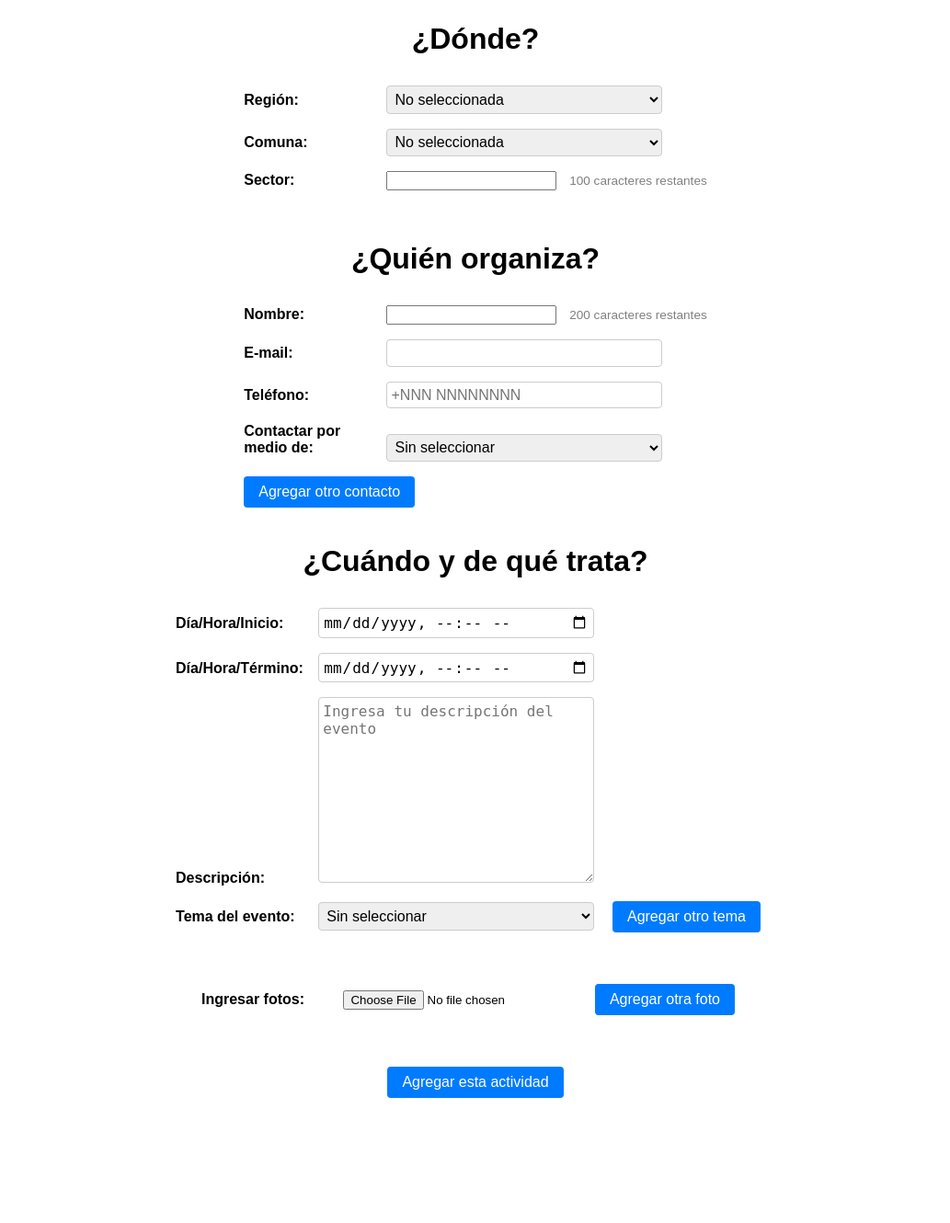
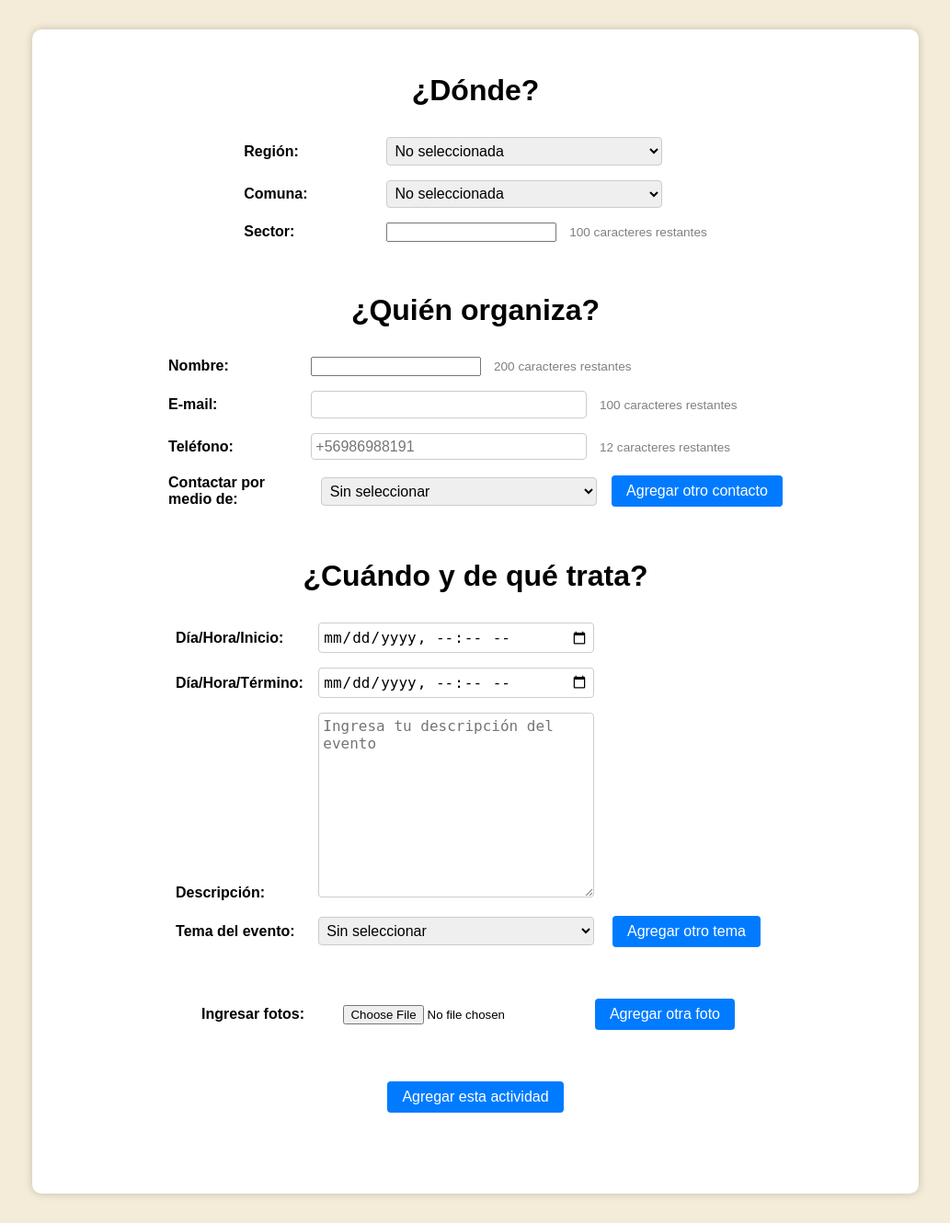
Before and after one commit to chocomountain1/desarrollo_web_camilo_alvarez, a Flask app: page /add_activity in a window 1280 px wide. Shown: the whole page at 92% size, without its empty margins (123-1156 px from the left). Before the commit the page ends 1194 px from the top, so only its background shows below. Run offline with Flask 3, Linux system fonts and the light colour scheme.

Commit message:
feature validador.js: the selects and inputs now can be seen in line with the original ones

```diff
--- a/tarea2/flask_app/templates/formulario_agregar_actividades.html
+++ b/tarea2/flask_app/templates/formulario_agregar_actividades.html
@@ -6,34 +6,51 @@
     <style>
         body {
             font-family: Arial, sans-serif;
+            background-color: #f4ecd8; /* Sepia */
+            margin: 0;
+            padding: 2rem;
         }
+
+        #form-container {
+            background: white;
+            border-radius: 10px;
+            box-shadow: 0 0 10px rgba(0, 0, 0, 0.2);
+            max-width: 900px;
+            margin: auto;
+            padding: 2rem;
+        }
+
         h1 {
-            display: flex;
-            justify-content: center;
-            margin-top: 1.5rem;
+            text-align: center;
+            margin-top: 1rem;
             margin-bottom: 1rem;
         }
+
         form {
-            max-width: 800px;
-            margin: auto;
+            width: 100%;
         }
+
         ul {
             list-style: none;
             padding-left: 0;
         }
+
         div.centered {
             display: flex;
             justify-content: center;
             margin-bottom: 1.5rem;
         }
+
         li {
             margin-bottom: 1rem;
         }
+
         label {
             display: inline-block;
             width: 150px;
             font-weight: bold;
         }
+
         input[type="text"],
         input[type="email"],
         input[type="tel"],
@@ -47,14 +64,17 @@
             font-size: 1rem;
             box-sizing: border-box;
         }
+
         textarea {
             resize: vertical;
         }
+
         small {
             margin-left: 10px;
             color: gray;
             font-size: 0.85rem;
         }
+
         button {
             padding: 0.5rem 1rem;
             background-color: #007bff;
@@ -64,9 +84,11 @@
             cursor: pointer;
             font-size: 1rem;
         }
+
         button:hover {
             background-color: #0056b3;
         }
+
         #modal {
             display: none;
             position: fixed;
@@ -78,15 +100,24 @@
             z-index: 1000;
             box-shadow: 0 0 10px rgba(0,0,0,0.25);
         }
+
         #modal p {
             margin-bottom: 1rem;
         }
+
         #modal button {
             margin-right: 1rem;
+        }
+
+        .inline-flex {
+            display: flex;
+            align-items: center;
+            gap: 1rem;
         }
     </style>
 </head>
 <body>
+    <div id="form-container">
         <form id="form" name="form" method="post" action="{{url_for('add_activity')}}" enctype="multipart/form-data">
             <h1>¿Dónde?</h1>
             <div class="centered">
@@ -138,12 +169,14 @@
                     <li id="li_email">
                         <label for="email">E-mail:</label>
                         <input id="email" name="email" type="email" maxlength="100" />
+                        <small id="contador_email">100 caracteres restantes</small>
                     </li>
                     <li id="li_celu">
                         <label for="telefono">Teléfono:</label>
-                    <input id="tel" name="celular" type="tel" maxlength="12" placeholder="+NNN NNNNNNNN" />
+                        <input id="tel" name="celular" type="tel" maxlength="12" placeholder="+56986988191" />
+                        <small id="contador_celu">12 caracteres restantes</small>
                     </li>
-                <li>
+                    <li class="inline-flex">
                         <label for="rss">Contactar por medio de:</label>
                         <select id="rss" name="rss">
                             <option value="">Sin seleccionar</option>
@@ -154,8 +187,6 @@
                             <option value="tiktok">Tiktok</option>
                             <option value="otra">Otra</option>
                         </select>
-                </li>
-                <li style="display: inline; margin-right: 1rem;">
                         <button id="boton_contacto" name="boton_contacto" type="button">Agregar otro contacto</button>
                     </li>
                 </ul>
@@ -226,6 +257,7 @@
                 <button id="boton_no" type="button">No, no estoy seguro, quiero volver al formulario</button>
             </div>
         </form>
+    </div>
 
     <script src="{{url_for('static', filename='js/validador.js')}}"></script>
 </body>
```
Also changed, not shown: tarea2/flask_app/static/js/validador.js (+22 -9 lines). Lines whose indentation alone changed are shown as unchanged.
